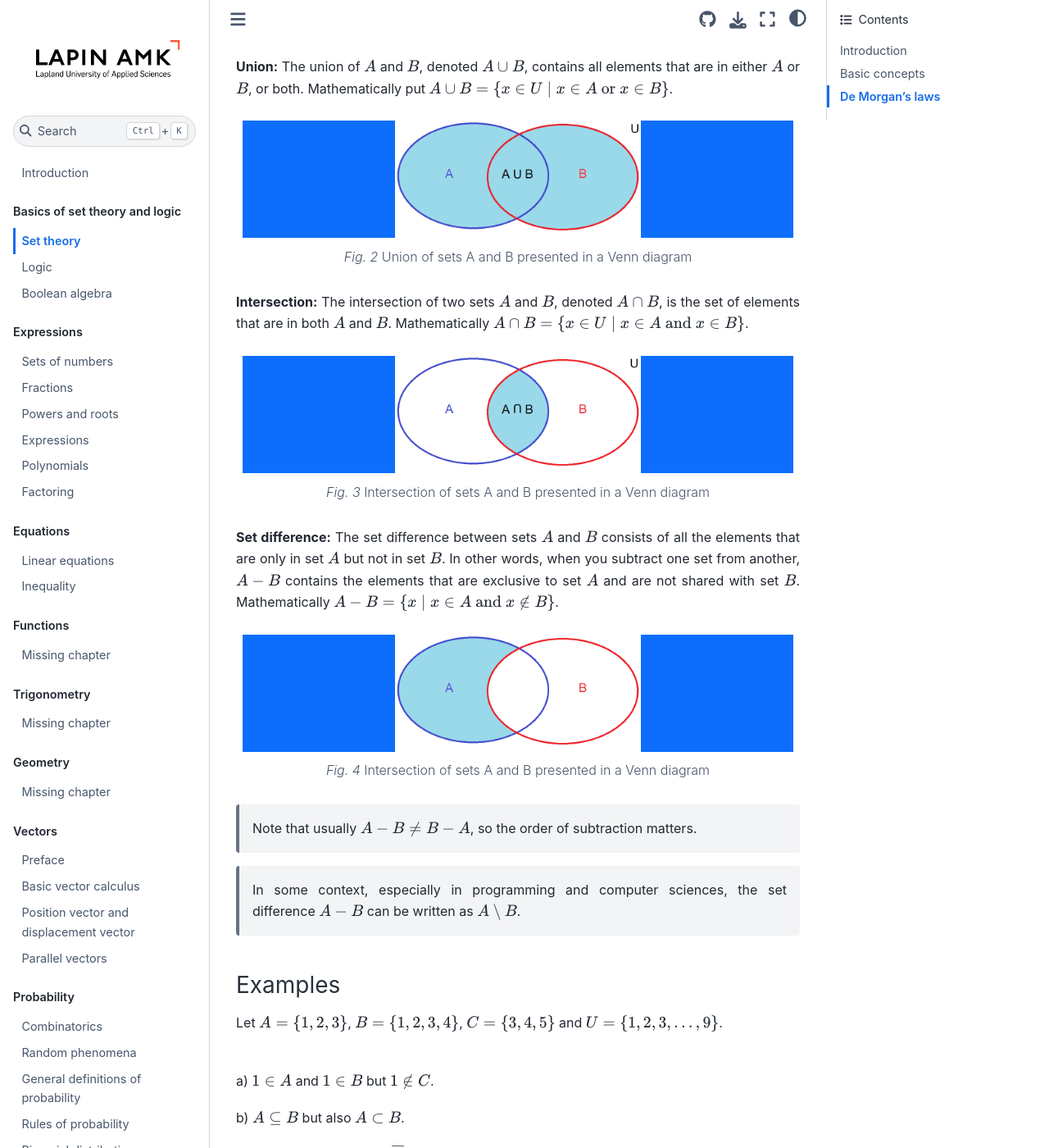
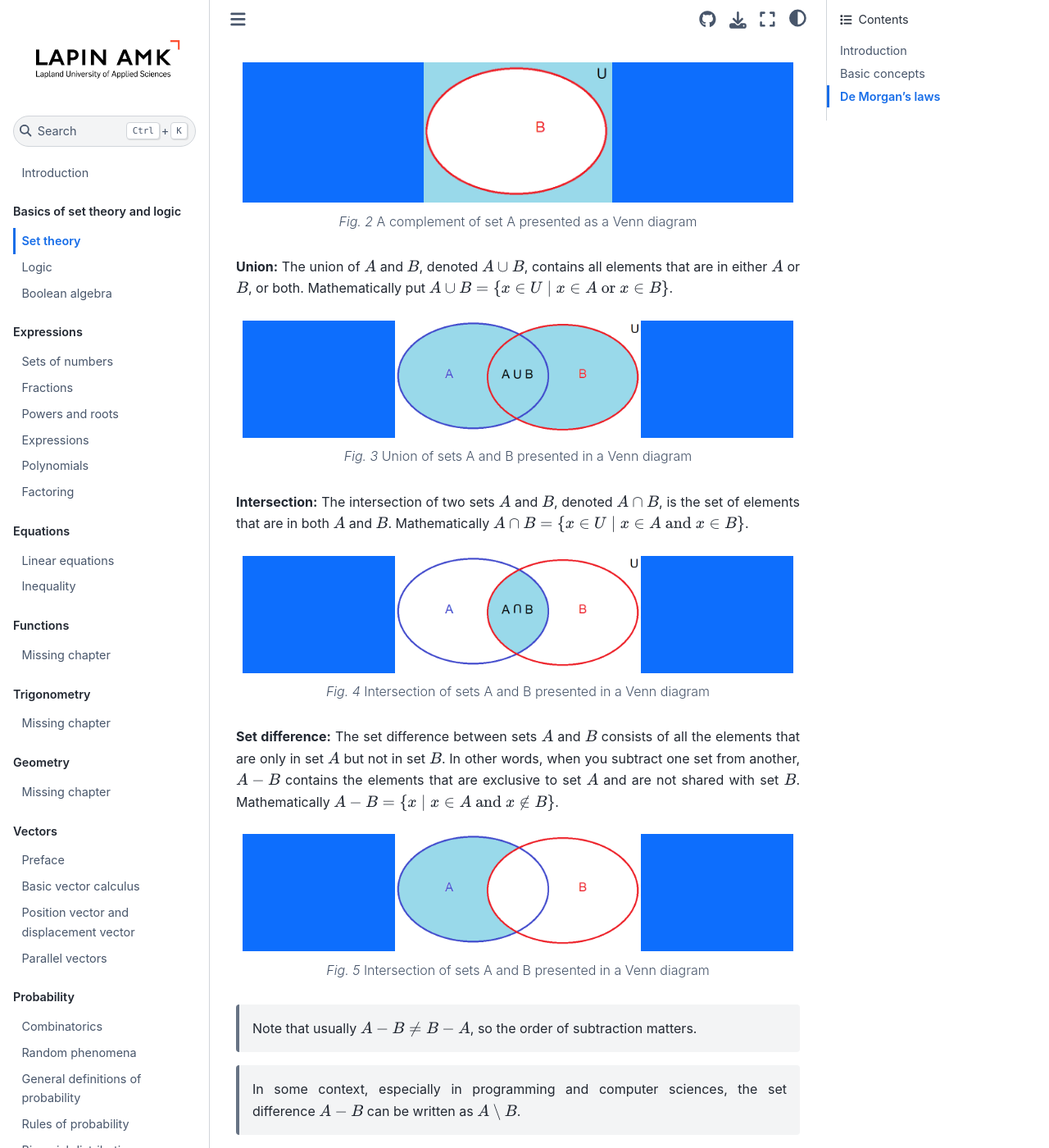
Before and after one commit to luma-lapinamk/miika-math, a Jupyter Book: the page built from notebooks/set_theory.md, in a window 1280 px wide and 1400 px high, scrolled down 1395 px. Shown: the whole window at 82% size. Built offline with Jupyter Book 1.0.4 settings and Sphinx 7.4.7 and the Sphinx Book theme 1.1.4, drawn with Linux system fonts in a browser that asks for light colours; some of the changed text lies outside the part shown.

Commit message:
Added a Venn diagram for a complement of set A

````diff
--- a/notebooks/set_theory.md
+++ b/notebooks/set_theory.md
@@ -22,6 +22,11 @@
 >- It's important to note that a set is always considered a subset of itself. That is, if $A$ is a set, then $A \subseteq A$.
 
 **Complement of a set:** The {index}`complement of a set` $A$ in relation to the universal set $U$, denoted by $\overline{A}$, contains all elements in $U$ that are not in $A$. Mathematically, the complement of a $A$ os defined by $-A = \{x \in U \mid x \notin A\}$.
+```{figure-md} Complement
+<img src="../images/algebra/complement.png" alt="A complement of set A presented as a Venn diagram" class="bg-primary mb-1" width="230px" align="center">
+
+A complement of set A presented as a Venn diagram
+```
 
 **Union:** The {index}`union` of $A$ and $B$, denoted $A \cup B$, contains all elements that are in either $A$ or $B$, or both. Mathematically put $A \cup B = \{x \in U \mid x \in A \text{ or } x \in B\}$.
 ```{figure-md} Union
````
Also changed, not shown: 1 other file.
